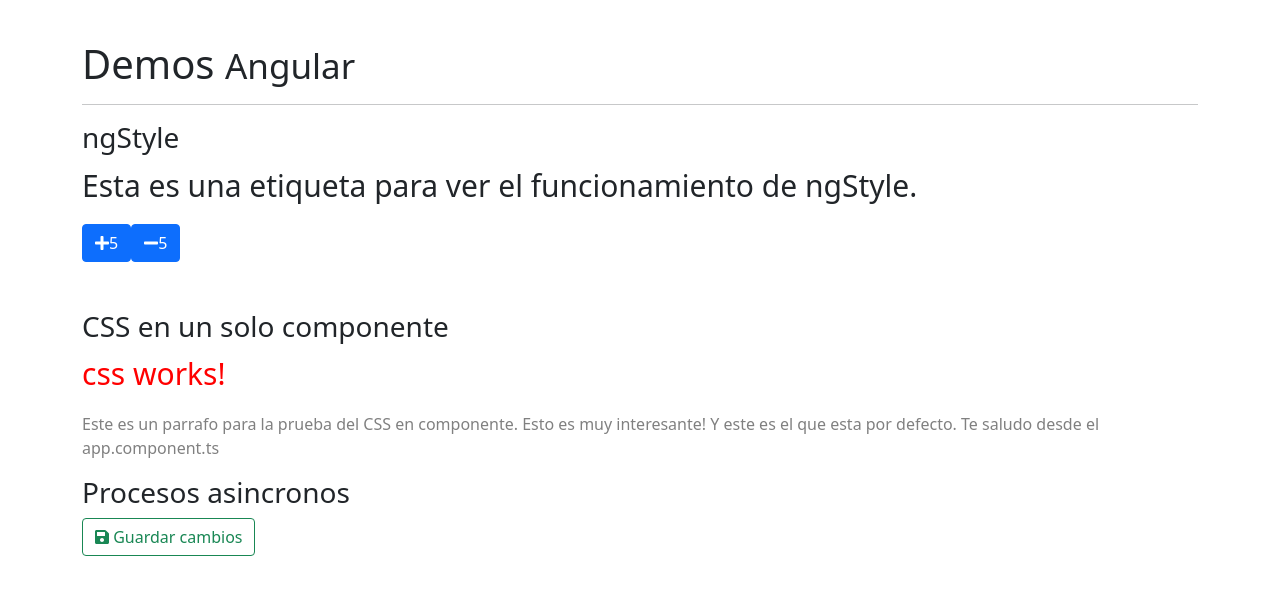
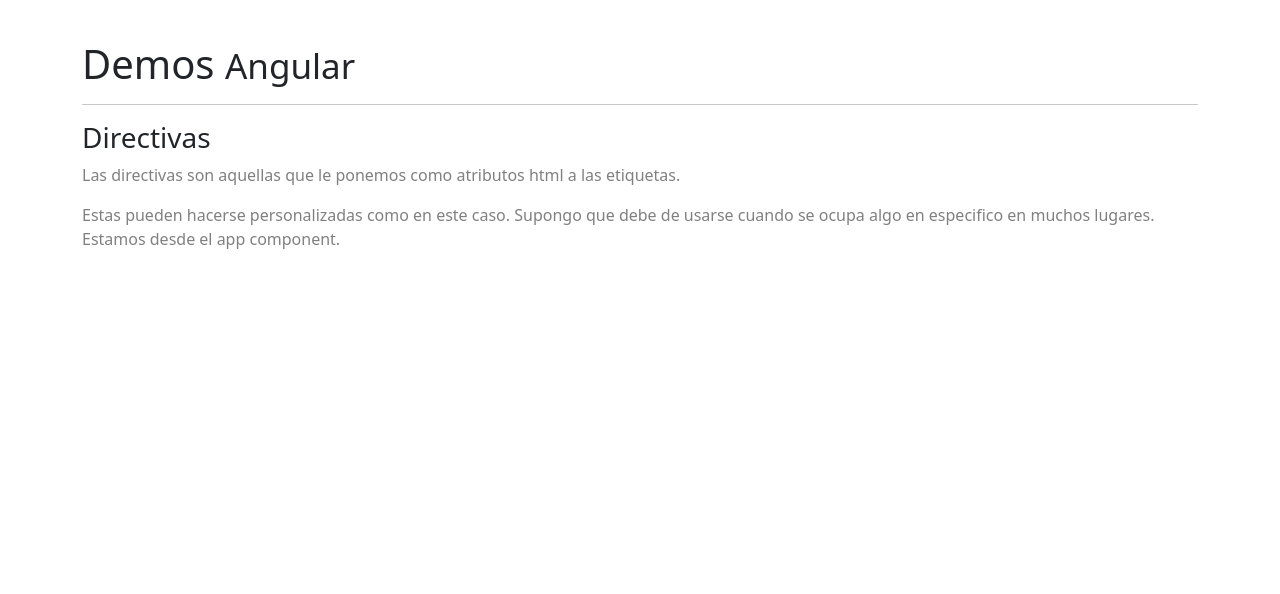
Before and after one commit to KonnyLiz/miscelaneos, an Angular app: page / in a window 1280 px wide. Shown: the top 594 px of the page. Built offline with nearby package versions, Linux system fonts and the light colour scheme.

Commit message:
directiva resaltado

```diff
--- a/src/app/app.component.html
+++ b/src/app/app.component.html
@@ -1,7 +1,7 @@
 <div class="container main-container">
   <h1>Demos <small>Angular</small></h1>
   <hr>
-  <h3>ngStyle</h3>
+  <!-- <h3>ngStyle</h3>
   <app-ng-style></app-ng-style>
 
   <h3 class="mt-5">CSS en un solo componente</h3>
@@ -13,5 +13,17 @@
   </p>
 
   <h3>Procesos asincronos</h3>
-  <app-clases></app-clases>
+  <app-clases></app-clases> -->
+
+  <h3>Directivas</h3>
+
+  <p [appResaltado] = "'orange '">
+    Las directivas son aquellas que le ponemos
+    como atributos html a las etiquetas.
+  </p>
+  <p>
+    Estas pueden hacerse personalizadas como en este caso.
+    Supongo que debe de usarse cuando se ocupa algo en especifico en muchos lugares.
+    Estamos desde el app component.
+  </p>
 </div>
--- a/src/app/app.module.ts
+++ b/src/app/app.module.ts
@@ -5,13 +5,15 @@ import { AppComponent } from './app.component';
 import { NgStyleComponent } from './components/ng-style/ng-style.component';
 import { CssComponent } from './components/css/css.component';
 import { ClasesComponent } from './components/clases/clases.component';
+import { ResaltadoDirective } from './directives/resaltado.directive';
 
 @NgModule({
   declarations: [
     AppComponent,
     NgStyleComponent,
     CssComponent,
-    ClasesComponent
+    ClasesComponent,
+    ResaltadoDirective
   ],
   imports: [
     BrowserModule
--- /dev/null
+++ b/src/app/directives/resaltado.directive.ts
@@ -0,0 +1,33 @@
+import { Directive, ElementRef, HostListener, Input } from '@angular/core';
+
+@Directive({
+  selector: '[appResaltado]'
+})
+export class ResaltadoDirective {
+
+  // el elementref toma todo el elemento y lo que trae dentro de el
+
+  // hostlistener escucha lo que siucede dentro del dom
+
+  // tomamos la variable que mandan desde el elemento
+  @Input("appResaltado") color: string = '';
+
+  constructor(
+    private er: ElementRef
+  ) {
+    console.log('directiva ok');
+  }
+
+  @HostListener('mouseenter') mouseEntra(){
+    this.resaltar(this.color);
+  }
+
+  @HostListener('mouseleave') mouseSale(){
+    this.resaltar(null);
+  }
+
+  private resaltar(clr: string | null = 'yellow'){
+    this.er.nativeElement.style.backgroundColor = clr;
+  }
+
+}
```
